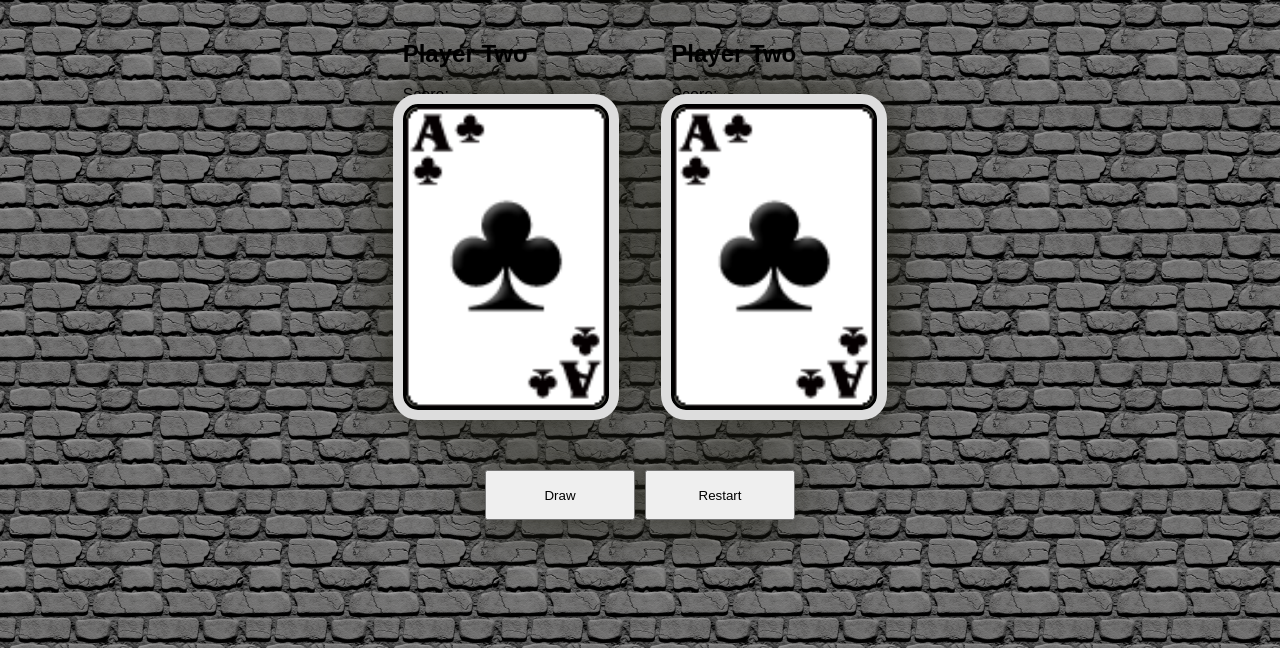
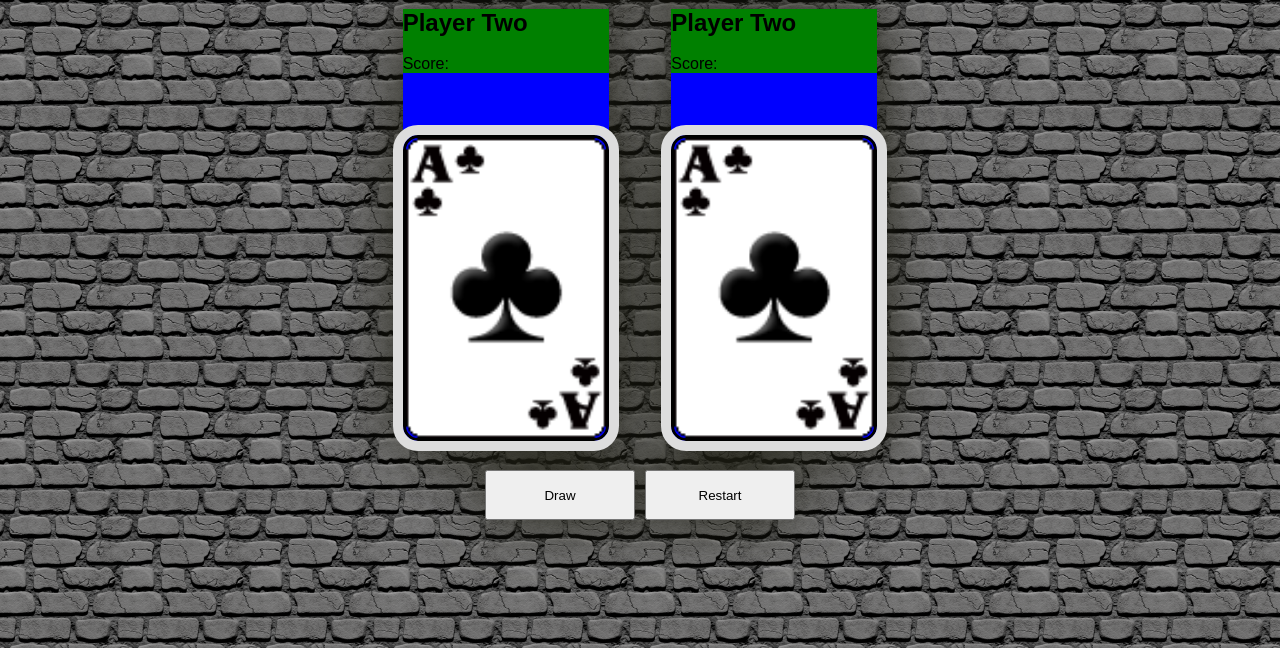
Before and after one commit to nicholasleexyz/promineo-week-06, a plain HTML site: page index.html in a window 1280 px wide. Shown: the part 152-800 px from the top of the page. Drawn offline with Linux system fonts and the light colour scheme.

Commit message:
layout changes

```diff
--- a/index.html
+++ b/index.html
@@ -15,17 +15,18 @@
         <h1>WAR!!!</h1>
         <div class="players">
             <div class="player" id="player-one">
-                <h2>Player Two</h2><br>
-                <span id="score-player-one">Score: </span>
-                <div id="card-player-one" class="card">
-
+                <div class="player-text">
+                    <h2>Player Two</h2><br>
+                    <span id="score-player-one">Score: </span>
                 </div>
+                <div id="card-player-one" class="card"></div>
             </div>
             <div class="player" id="player-two">
-                <h2>Player Two</h2><br>
-                <span id="score-player-two">Score: </span>
-                <div id="card-player-two" class="card">
+                <div class="player-text">
+                    <h2>Player Two</h2><br>
+                    <span id="score-player-two">Score: </span>
                 </div>
+                <div id="card-player-two" class="card"></div>
             </div>
         </div>
         <div class="buttons">
--- a/styles.css
+++ b/styles.css
@@ -32,9 +32,19 @@ span {
     /* background-color: aqua; */
 }
 
+.player-text
+{
+    width: 100%;
+    background-color: green;
+}
+
 .player {
+    height: 90%;
     display: flex;
     flex-flow: column wrap;
+    background-color: blue;
+    align-items: center;
+    justify-content: space-between;
 }
 
 .card {
```
